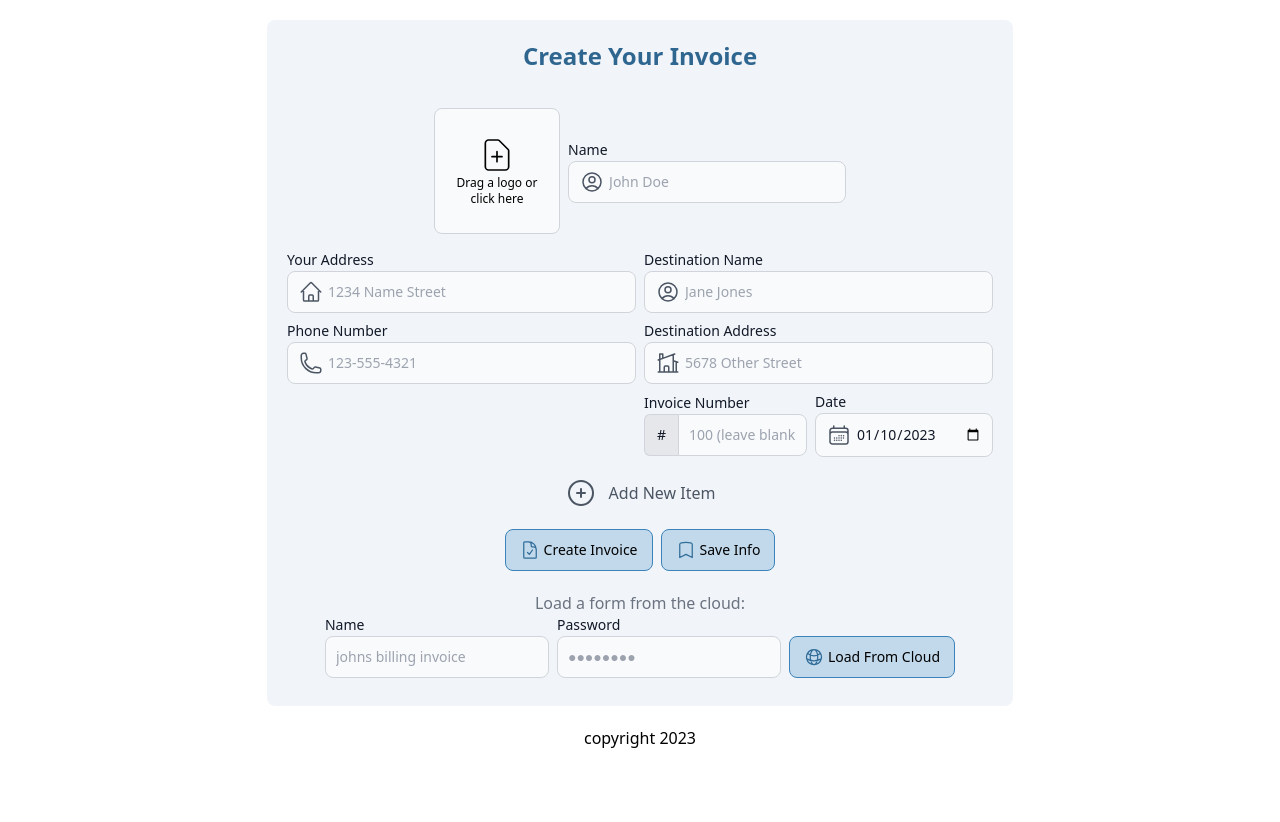
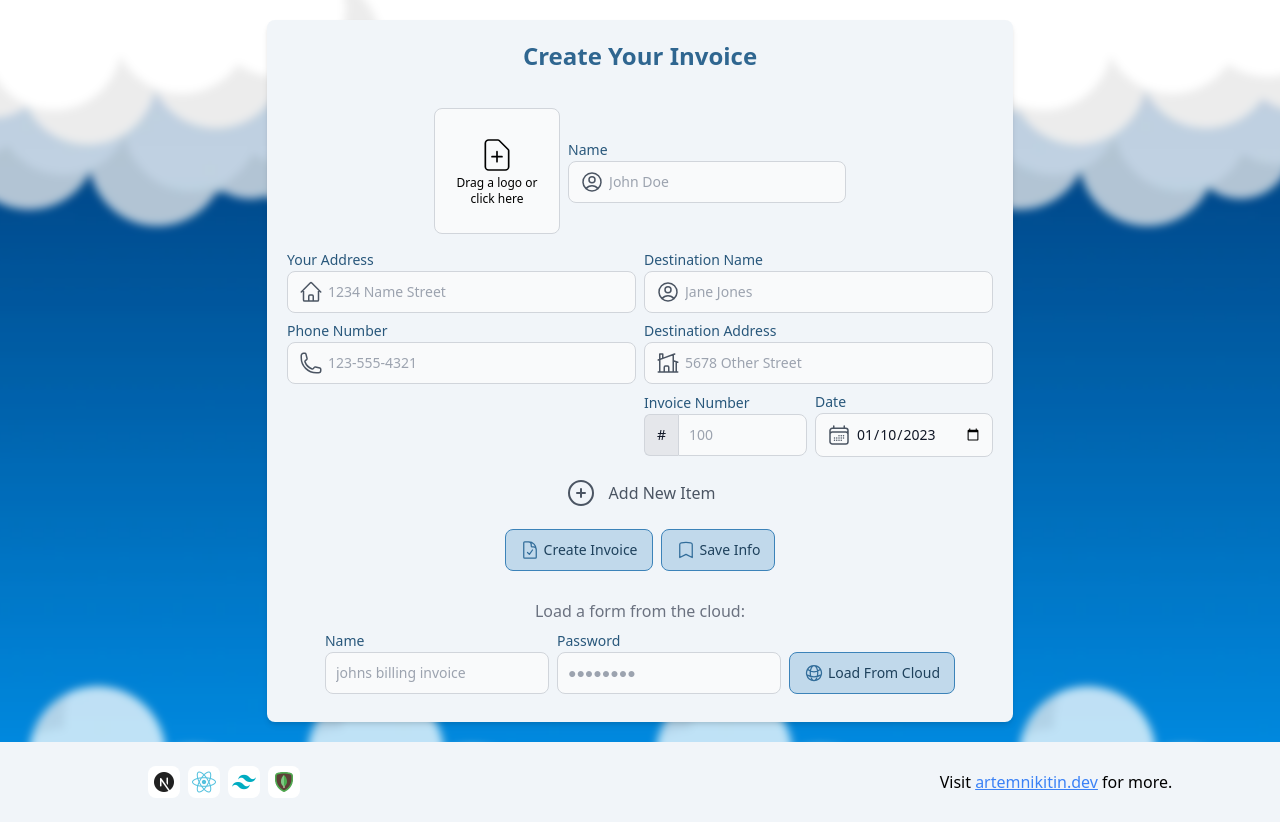
Before and after one commit to NeedToUpdate/Invoice-Creator, a Next.js app in the folder nextapp/: page / in a window 1280 px wide. Before the commit the page ends 800 px from the top, so only its background shows below. Built offline with nearby package versions, Linux system fonts and the light colour scheme.

Commit message:
improved styling

```diff
--- a/nextapp/components/button.tsx
+++ b/nextapp/components/button.tsx
@@ -33,7 +33,7 @@ export default function Button(props: props) {
       onClick={props.onClick}
       disabled={props.disabled}
       className={
-        "duration-100 flex bg-primary-100 border-primary-400 dark:bg-primary-800 dark:border-primary-700 cursor-pointer gap-1 justify-center items-center rounded-lg whitespace-nowrap px-3.5 py-2.5 border-[1px] dark:text-white hover:bg-white hover:dark:bg-primary-600 hover:translate-y-[-1px] disabled:border-gray-500 disabled:bg-gray-400 disabled:text-gray-600 disabled:dark:text-gray-300 disabled:pointer-events-none"
+        "duration-100 flex bg-primary-100 border-primary-400 dark:bg-primary-800 dark:border-primary-700 cursor-pointer gap-1 justify-center items-center rounded-lg whitespace-nowrap px-3.5 py-2.5 border-[1px] text-primary-800 dark:text-white hover:bg-white hover:dark:bg-primary-600 hover:translate-y-[-1px] disabled:border-gray-500 disabled:bg-gray-400 disabled:text-gray-600 disabled:dark:text-gray-300 disabled:pointer-events-none"
       }
     >
       {props.icon ? getIcon(props.icon) : <></>}
--- a/nextapp/components/inputField.tsx
+++ b/nextapp/components/inputField.tsx
@@ -40,7 +40,7 @@ export default function InputField(props: InputProps) {
 
   return (
     <div className={`flex relative flex-col justify-center ${props.className}`}>
-      <label htmlFor={`input-group-${props.label.toLowerCase()}`} className={`block mb-[1px] text-sm font-medium ${errors.length ? "text-red-500 dark:text-red-400" : "text-gray-900 dark:text-gray-300"}`}>
+      <label htmlFor={`input-group-${props.label.toLowerCase()}`} className={`block mb-[1px] text-sm font-medium ${errors.length ? "text-red-500 dark:text-red-400" : "text-primary-700 dark:text-primary-100"}`}>
         {props.label}
       </label>
       <div className={`${props.withUnit ? "flex" : "relative"} ${errors.length ? "outline-red-500 dark:outline-red-400 outline outline-[1px] rounded-lg" : ""}`}>
--- a/nextapp/components/invoiceForm.tsx
+++ b/nextapp/components/invoiceForm.tsx
@@ -33,17 +33,6 @@ interface FieldValues {
   logo?: string; //base64 of the image. Image is 150px x 150px so shouldn't be too big
 }
 
-interface ErrorFields {
-  userAddress: string[];
-  destAddress: string[];
-  destName: string[];
-  number: string[];
-  date: string[];
-  phone: string[];
-  name: string[];
-  logo: string[];
-}
-
 export default function InvoiceForm() {
   const emptyErrors = {
     userAddress: [] as string[],
@@ -57,7 +46,8 @@ export default function InvoiceForm() {
   };
   const [itemRows, setItemRows] = useState([] as ItemRow[]);
   const [fields, setFields] = useState({} as FieldValues);
-  const [errors, setErrors] = useState(emptyErrors);
+  const [errors, setErrors] = useState(emptyErrors); //for all the formInputs
+  const [mainErrors, setMainErrors] = useState([] as string[]); //for the main form errors, under the buttons
   const [submitButtonDisabled, setSubmitButtonDisabled] = useState(false);
   const [itemRowErrors, setItemRowErrors] = useState([] as ItemRowError[]);
   const [savedToLocal, setSavedToLocal] = useState(false);
@@ -87,6 +77,7 @@ export default function InvoiceForm() {
     let hasErrors = false;
     setErrors(emptyErrors);
     setItemRowErrors([]);
+    setMainErrors([]);
     if (!fields.name || fields.name.length < 1) {
       setErrors((old) => ({ ...old, name: ["Please write your name."] }));
       hasErrors = true;
@@ -125,6 +116,10 @@ export default function InvoiceForm() {
         });
       }
     });
+    if (itemRows.length === 0) {
+      setMainErrors(["Please add at least one item to the invoice."]);
+      hasErrors = true;
+    }
     if (hasErrors) {
       setSubmitButtonDisabled(false);
       return;
@@ -141,7 +136,17 @@ export default function InvoiceForm() {
     const blobUrl = window.URL.createObjectURL(newBlob);
     const link = document.createElement("a");
     link.href = blobUrl;
-    link.setAttribute("download", `${"filename"}.${"pdf"}`);
+    function createName() {
+      let str = "";
+      if (fields.date) {
+        str += fields.date + "-";
+      }
+      if (fields.destName) {
+        str += fields.destName + "-";
+      }
+      return str + "invoice";
+    }
+    link.setAttribute("download", `${createName()}.${"pdf"}`);
     document.body.appendChild(link);
     link.click();
     link.parentNode?.removeChild(link);
@@ -172,8 +177,8 @@ export default function InvoiceForm() {
   };
 
   return (
-    <div className="flex flex-col w-fit bg-slate-100 dark:bg-primary-900 rounded-lg p-5 justify-center items-center gap-3">
-      <h1 className="text-2xl font-bold text-primary-500 dark:text-primary-200 mb-5">Create Your Invoice</h1>
+    <div className="flex flex-col w-fit bg-slate-100 dark:bg-primary-900 rounded-lg p-5 justify-center items-center gap-3 z-10 shadow-md">
+      <h1 className="text-2xl font-bold text-primary-500 dark:text-primary-100 mb-5">Create Your Invoice</h1>
       <div className="flex gap-2 items-center justify-center md:flex-row flex-col">
         <div className="max-w-[150px] h-fit">
           <ImageDropper
@@ -208,7 +213,7 @@ export default function InvoiceForm() {
             <HouseIcon className="w-6 h-6 text-gray-600 dark:text-gray-400"></HouseIcon>
           </InputField>
           <div className="flex gap-2">
-            <InputField {...createValues("number")} className="flex-1" withUnit="#" label="Invoice Number" placeholder="100 (leave blank to ignore)"></InputField>
+            <InputField {...createValues("number")} className="flex-1" withUnit="#" label="Invoice Number" placeholder="100"></InputField>
             <InputField {...createValues("date")} className="flex-1" type="date" label="Date" placeholder="2022/12/31">
               <CalendarIcon className="w-6 h-6 text-gray-600 dark:text-gray-400"></CalendarIcon>
             </InputField>
@@ -254,7 +259,7 @@ export default function InvoiceForm() {
           </div>
         </div>
       </div>
-      <div className="flex justify-center items-center gap-2">
+      <div className="flex justify-center items-center gap-2 flex-wrap">
         <Button
           disabled={submitButtonDisabled}
           icon="check"
@@ -290,9 +295,17 @@ export default function InvoiceForm() {
         )}
       </div>
       <div className="w-full flex justify-center items-center flex-col">
+        <div className="errors w-full flex flex-col gap-2 justify-center items-center">
+          {mainErrors.map((error, i) => {
+            return (
+              <p key={i} className="text-red-500 dark:text-red-400">
+                {error}
+              </p>
+            );
+          })}
+        </div>
         {savedToLocal ? (
           <div className="flex flex-col gap-2 justify-center items-center">
-            {" "}
             <p className="text-emerald-500 dark:text-emerald-300">This form is saved to this browser.</p>
             {savedToOnline ? (
               <p className="text-emerald-500 dark:text-emerald-300">This form is saved online with the following name and code:</p>
@@ -312,7 +325,7 @@ export default function InvoiceForm() {
           </div>
         ) : (
           <div className="mt-2 flex justify-center items-center flex-col">
-            <p className="text-gray-500 dark:text-gray-300">Load a form from the cloud:</p>
+            <p className="text-gray-500 dark:text-gray-400 my-2">Load a form from the cloud:</p>
             <SaveOnlineField
               load={true}
               onSubmit={(data: { data: { fieldValues: FieldValues; itemRows: ItemRow[] }; name: string }) => {
--- a/nextapp/pages/index.tsx
+++ b/nextapp/pages/index.tsx
@@ -1,4 +1,5 @@
 import Head from "next/head";
+import Footer from "../components/footer";
 import InvoiceForm from "../components/invoiceForm";
 
 export default function Home() {
@@ -16,13 +17,12 @@ export default function Home() {
         <meta name="msapplication-TileColor" content="#2f6690" />
         <meta name="theme-color" content="#84b3d7" />
       </Head>
-      <main className="flex flex-col justify-center items-center w-full h-full p-5 dark:bg-slate-700">
+      <main className="relative flex flex-col justify-center items-center w-full h-full p-5 ">
+        <div className="absolute w-full h-full  bg-cover bg-[url('/images/clouds_bg.webp')] dark:bg-[url('/images/clouds_bg_dark.webp')] z-0 blur-sm scale-105"></div>
         <InvoiceForm></InvoiceForm>
       </main>
 
-      <footer className="flex justify-center items-center dark:bg-slate-800">
-        <p>copyright 2023</p>
-      </footer>
+      <Footer></Footer>
     </div>
   );
 }
```
